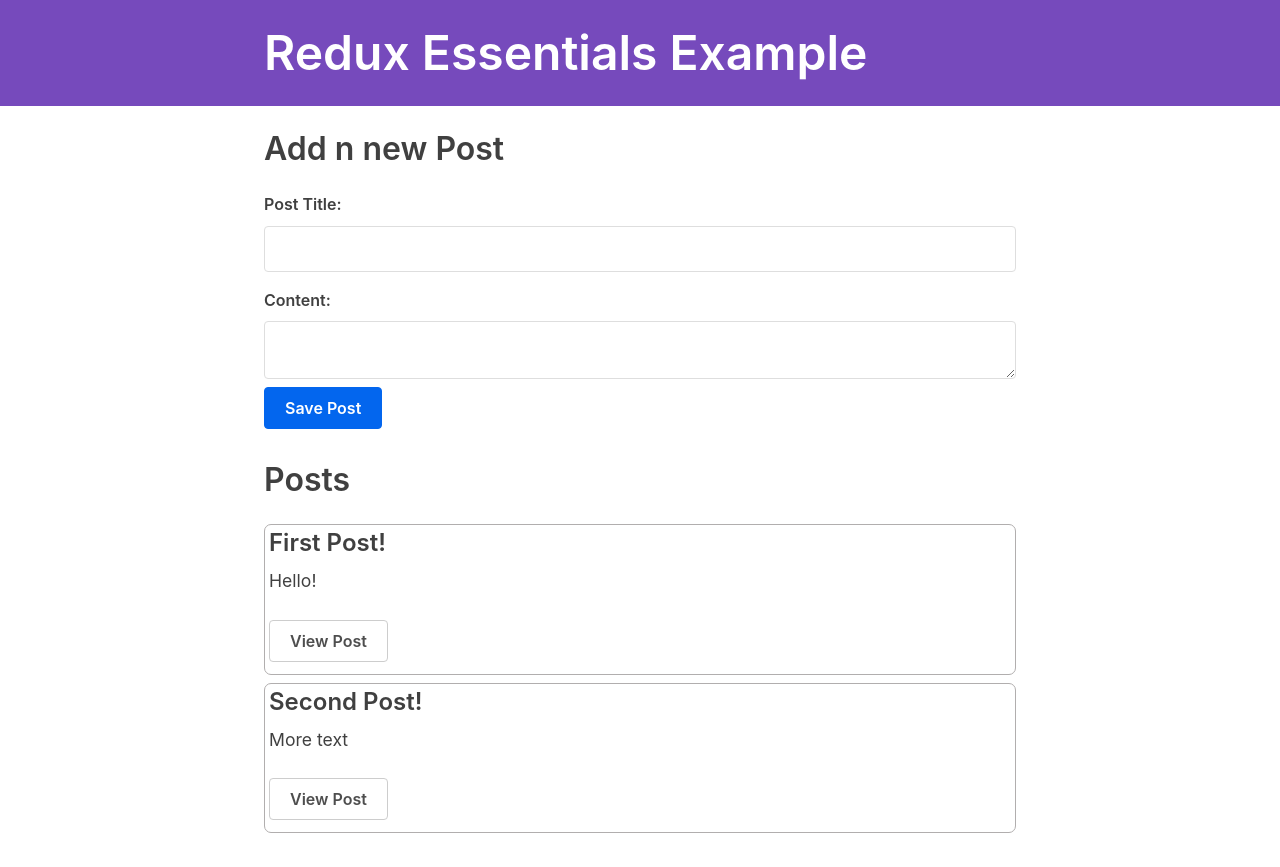
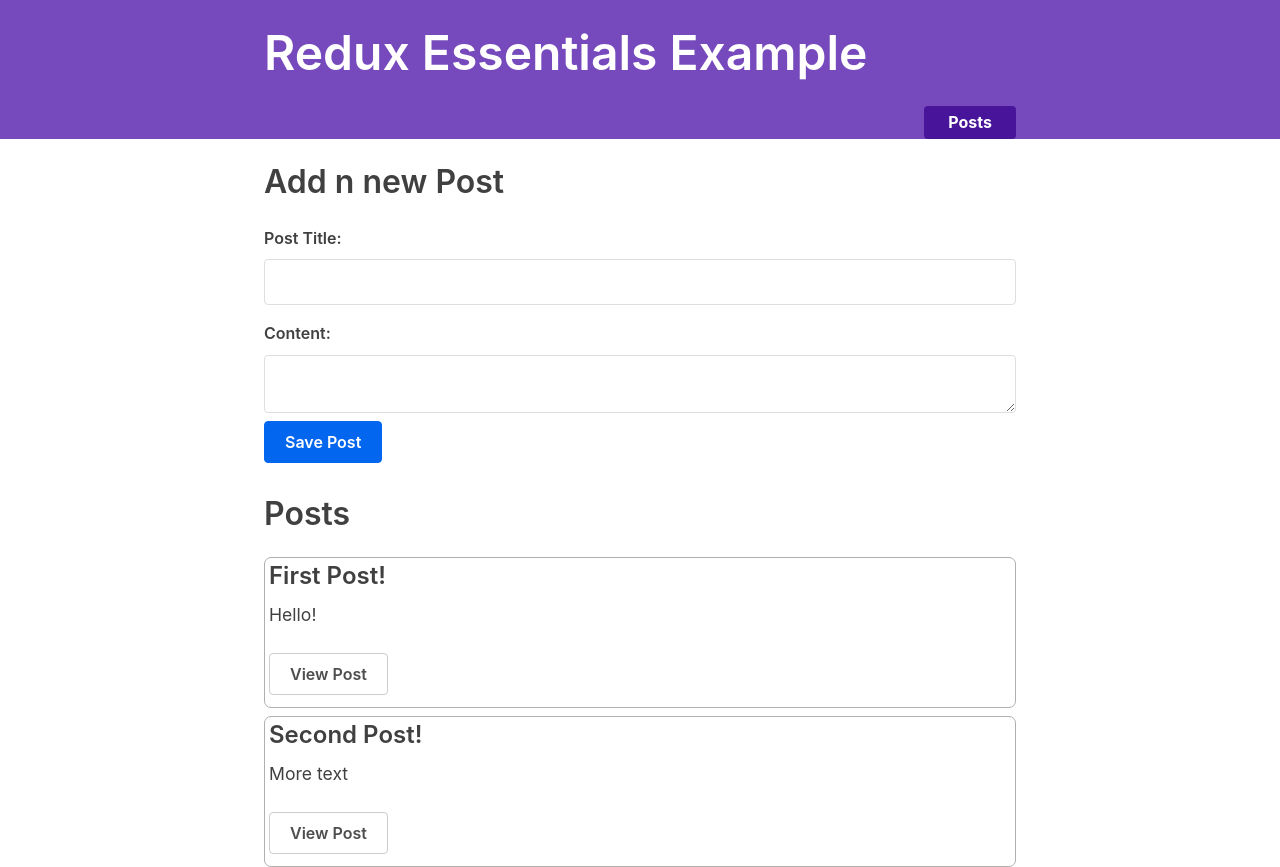
Before and after one commit to 8mamo10/relux, a React (Create React App) app in the folder redux-essentials-example-app/: page / in a window 1280 px wide. Before the commit the page ends 833 px from the top, so only its background shows below. Built offline with nearby package versions, Linux system fonts and the light colour scheme; what miragejs, txtgen would draw is missing.

Commit message:
Show link to Posts in Navbar

```diff
--- a/redux-essentials-example-app/src/app/Navbar.js
+++ b/redux-essentials-example-app/src/app/Navbar.js
@@ -1,4 +1,6 @@
 import React from 'react'
+
+import { Link } from 'react-router-dom'
 
 export const Navbar = () => {
   return (
@@ -8,6 +10,9 @@
 
         <div className="navContent">
           <div className="navLinks"></div>
+          <Link to="/">
+            Posts
+          </Link>
         </div>
       </section>
     </nav>
```
